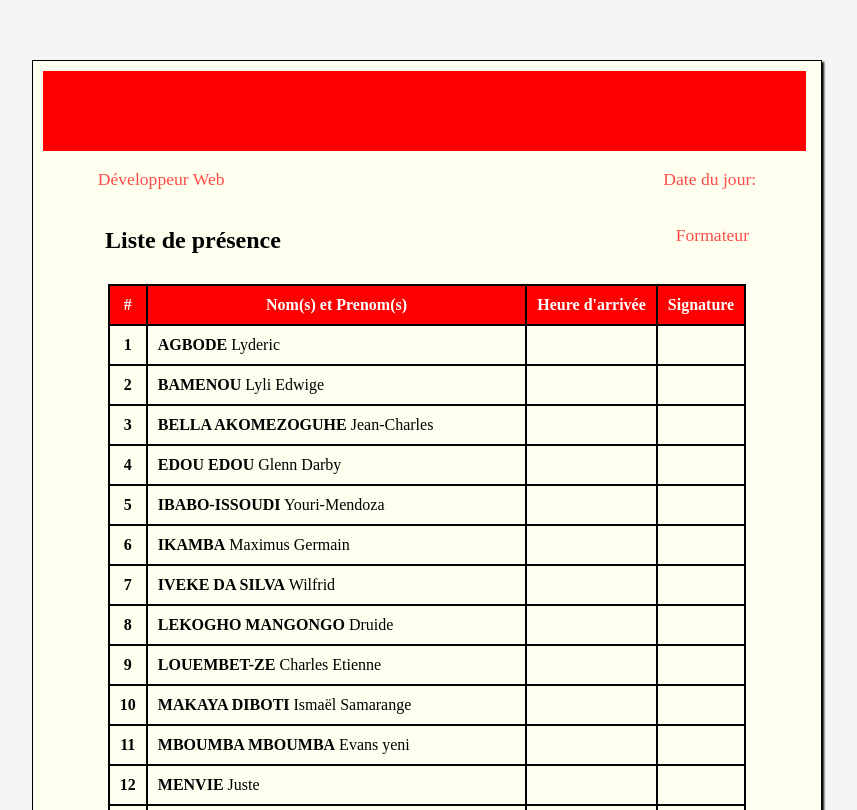
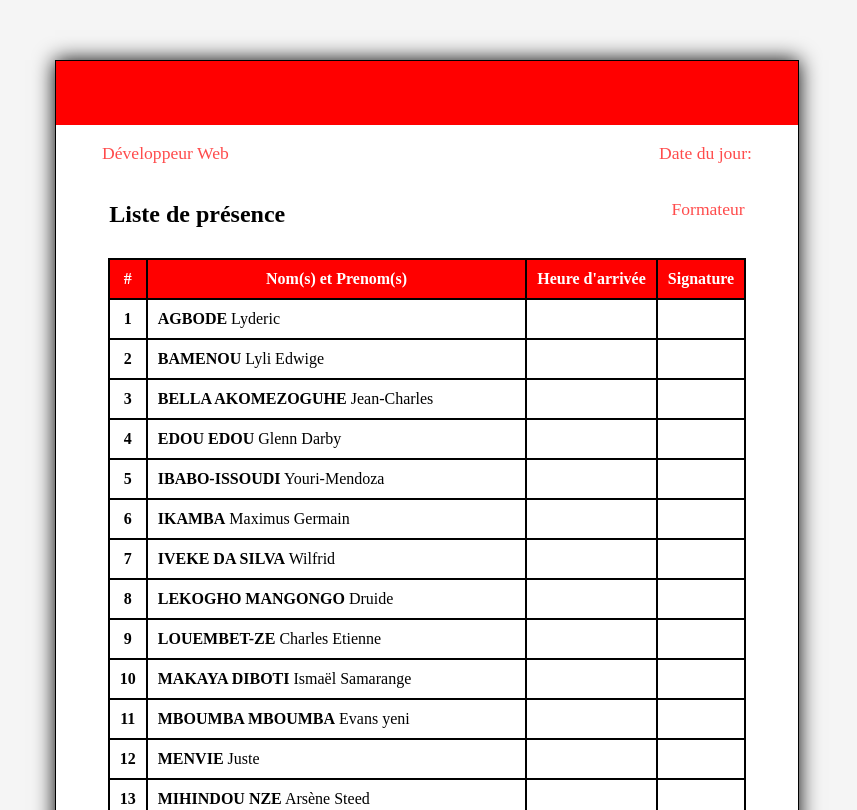
Before and after one commit to meddy11/liste-presence, a plain HTML site: page index.html in a window 1280 px wide. Shown: the top 810 px of the page, without its empty margins (213-1070 px from the left). Drawn offline with Linux system fonts and the light colour scheme.

Commit message:
Add files via upload

```diff
--- a/style.css
+++ b/style.css
@@ -1,16 +1,17 @@
 main {
-    width: 60vw;
+    width: 58vw;
     border: 1px solid black;
     margin: auto;
-    padding: 10px;
-    background-color: ivory;
-    box-shadow: 2px 2px 2px;
+    padding: auto 10px;
+    background-color: white;
+    box-shadow: 0px 0px 20px;
     padding-bottom: 30vh;
-    /* padding-top: 10vh; */
+
 }
 
 .header {
-    height: 10vh;
+    height: 8vh;
+    width: 58vw;
     background-color: red;
     margin-right: 5px;
 }
@@ -25,6 +26,7 @@ body {
 
 
 /* touche de couleur pour le body */
+
 
 table {
     border: 2px solid black;
```
